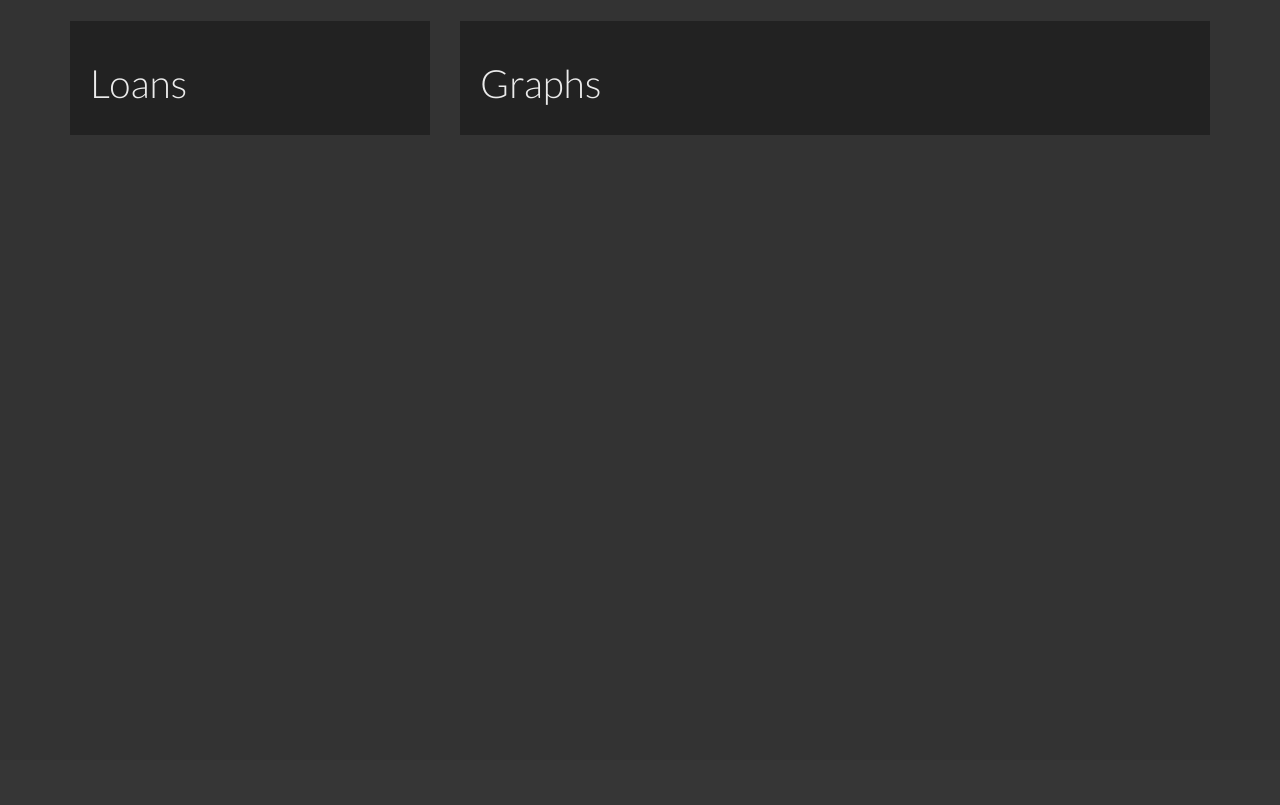
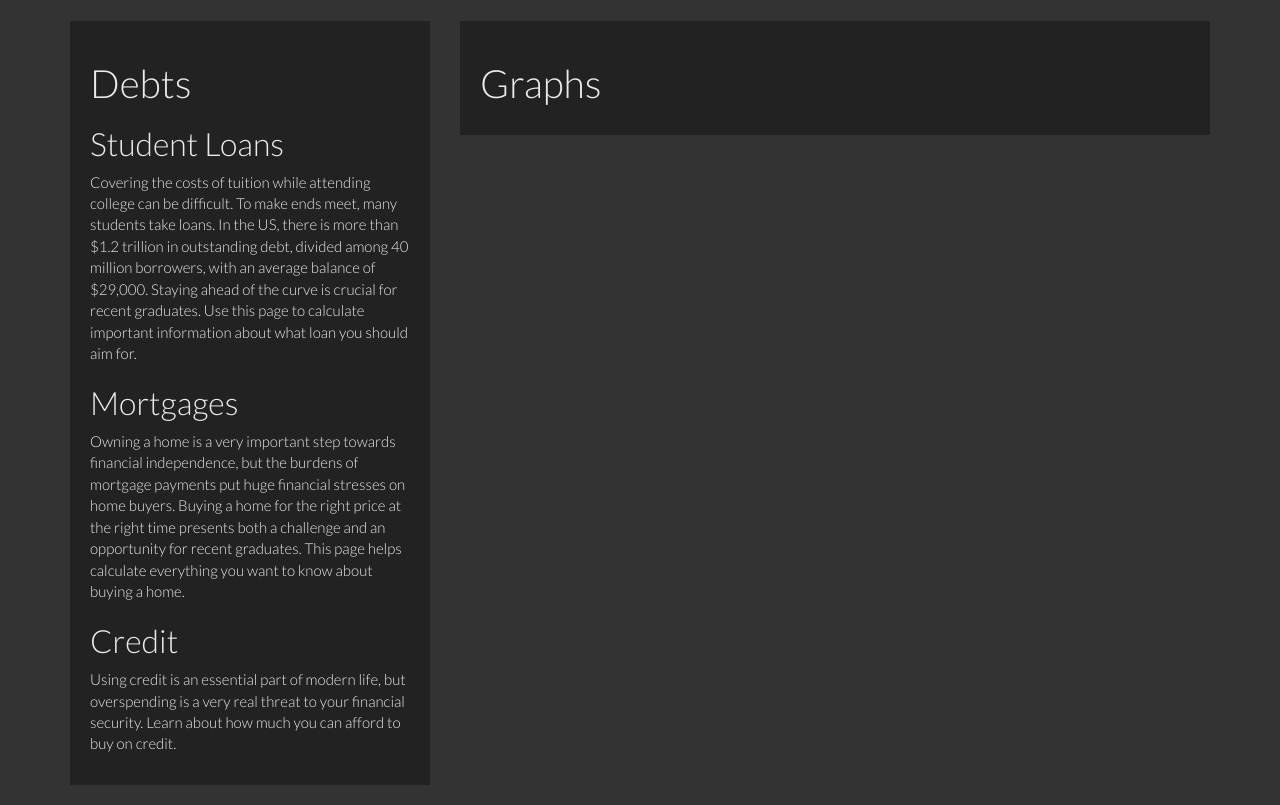
Before and after one commit to RaikesCohort2013/code-one-2015, a Django app: a page that uses web/templates/pages/loans.html in a window 1280 px wide. Shown: the part 40-845 px from the top of the page. Before the commit the page ends 175 px from the top, so only its background shows below. Run offline with Django 3.2, Linux system fonts and the light colour scheme; some libraries are stand-ins or nearby versions.

Commit message:
Added quick summaries of debts

```diff
--- a/web/templates/pages/loans.html
+++ b/web/templates/pages/loans.html
@@ -1,10 +1,19 @@
 {% extends "page.html" %}
 
-{% block title %}Loans{% endblock %}
+{% block title %}Debts{% endblock %}
 
 {% block summary %}
 
-<h1>Loans</h1>
+<h1>Debts</h1>
+
+<h2>Student Loans</h2>
+<p>Covering the costs of tuition while attending college can be difficult. To make ends meet, many students take loans. In the US, there is more than $1.2 trillion in outstanding debt, divided among 40 million borrowers, with an average balance of $29,000. Staying ahead of the curve is crucial for recent graduates. Use this page to calculate important information about what loan you should aim for.</p>
+
+<h2>Mortgages</h2>
+<p>Owning a home is a very important step towards financial independence, but the burdens of mortgage payments put huge financial stresses on home buyers. Buying a home for the right price at the right time presents both a challenge and an opportunity for recent graduates. This page helps calculate everything you want to know about buying a home.</p>
+
+<h2>Credit</h2>
+<p>Using credit is an essential part of modern life, but overspending is a very real threat to your financial security. Learn about how much you can afford to buy on credit.</p>
 
 {% endblock %}
 
```
